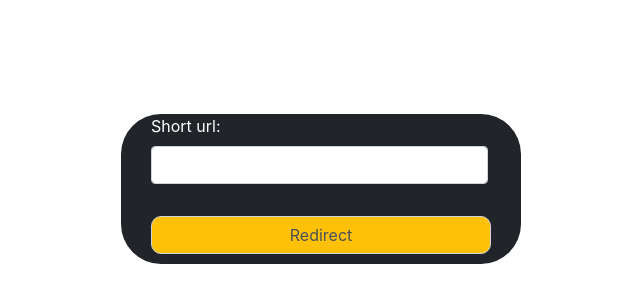
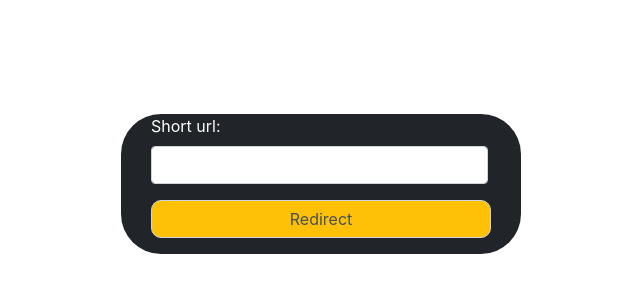
Before and after one commit to YaroslavVolvach/Hillel, a Django app: page /url_redirect/ in a window 1280 px wide; the page is wider, and only the part inside the window is pictured. Shown: the part 185-488 px from the top of that part, without its empty margins (319-959 px from the left). Run offline with Django 3.2, Linux system fonts and the light colour scheme; some libraries are stand-ins or nearby versions.

Commit message:
short_url

```diff
--- a/short_url/templates/short_url/url_redirect.html
+++ b/short_url/templates/short_url/url_redirect.html
@@ -20,10 +20,10 @@
 
  <form action="{% url 'short_url:url_redirect'%}" method="post" >
     {% csrf_token %}
-    <div class="url_generator" >
+    <div class="url_generator" style="height: 140px;" >
         <div class="row">
             <div class="col-11 mb-3" style="color:white; margin-left: 15px;">
-                {{form.as_p}}
+                {{form}}
             </div>
         </div>
         <div class="col-12">
```
